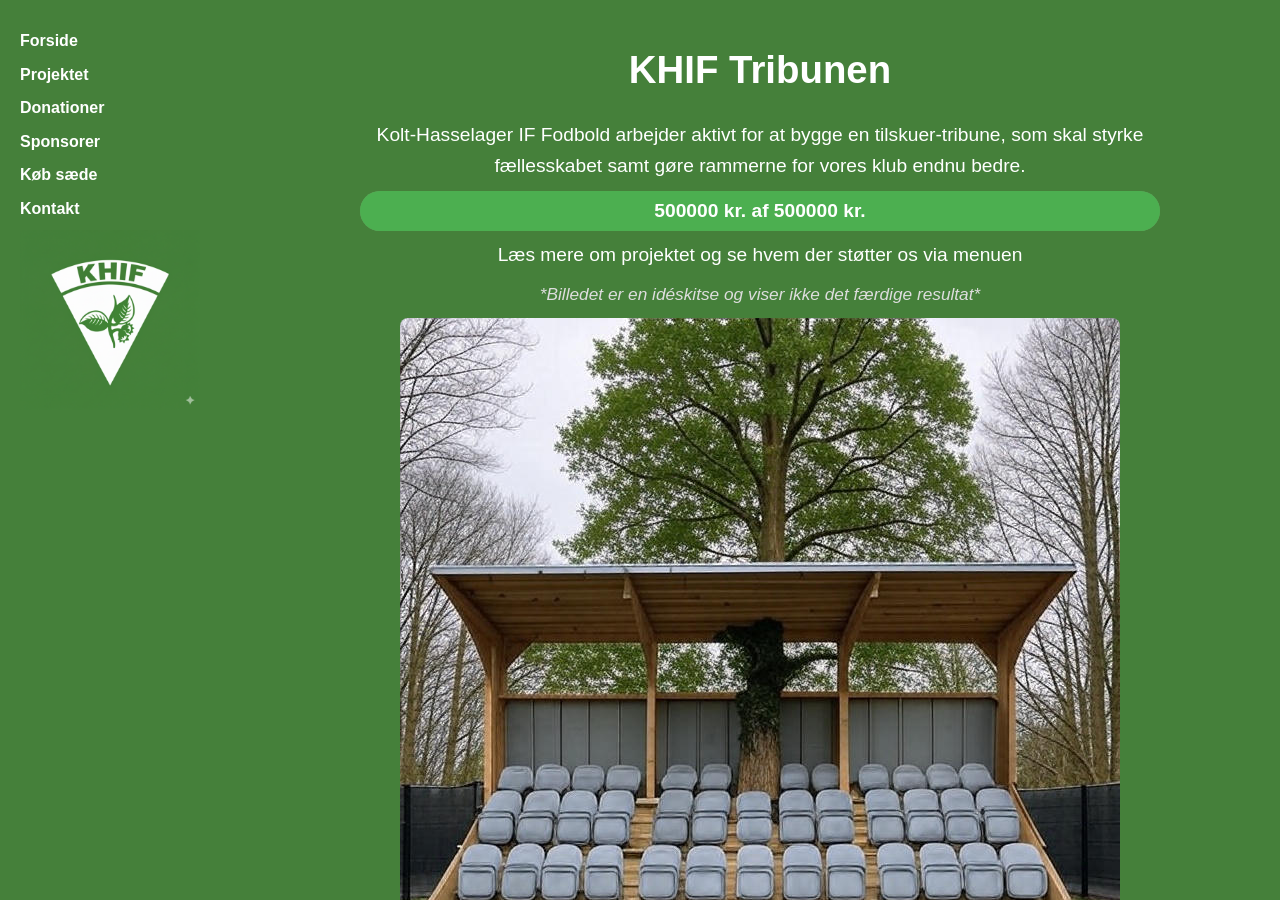
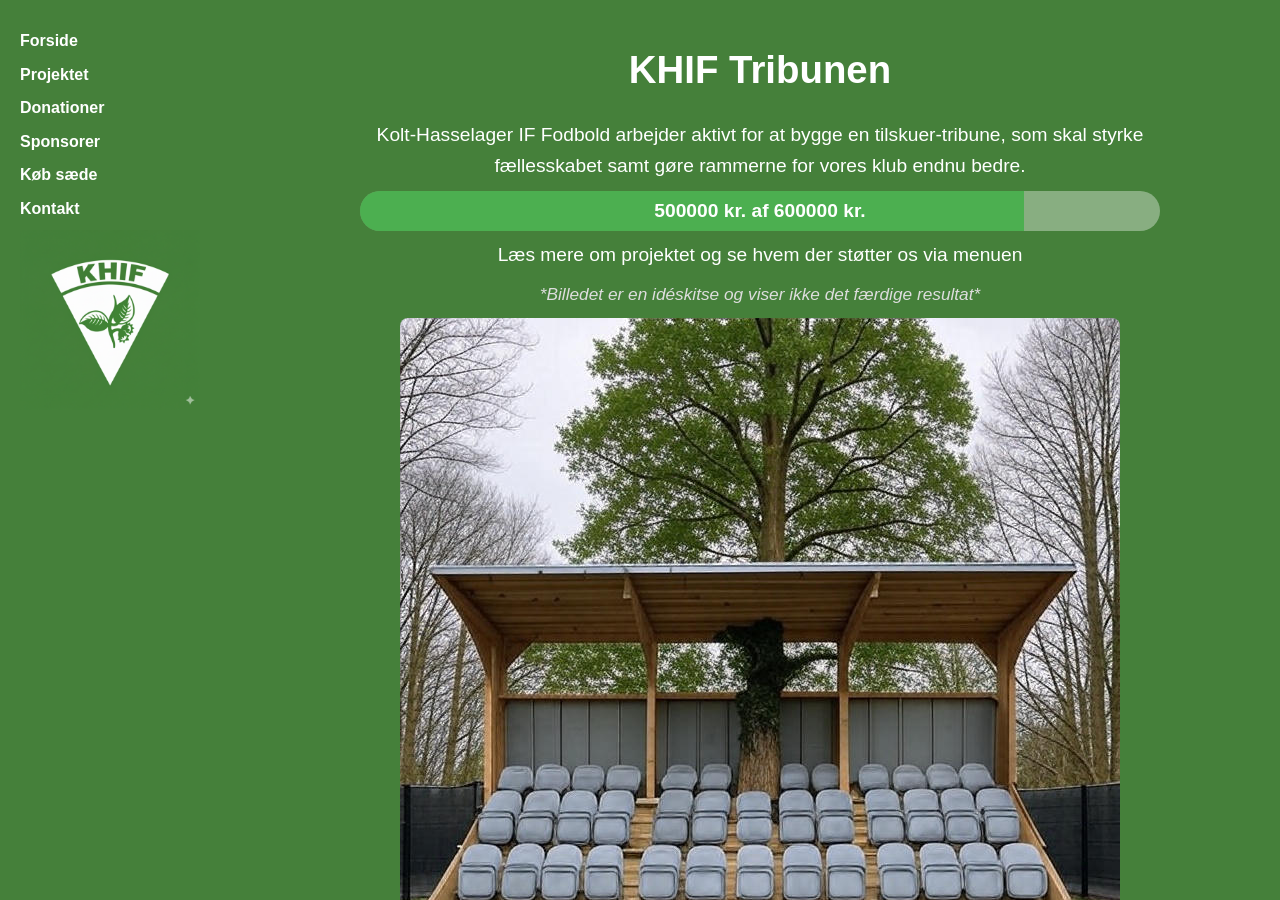
Before and after one commit to msj33/khif-tribune, a Jekyll site: the page built from index.md, in a window 1280 px wide and 900 px high. Built offline with Jekyll 4.4.1, drawn with Linux system fonts in a browser that asks for light colours.

Commit message:
Update index.md

```diff
--- a/index.md
+++ b/index.md
@@ -8,7 +8,7 @@ title: "Forside"
 
   <p>Kolt-Hasselager IF Fodbold arbejder aktivt for at bygge en tilskuer-tribune, som skal styrke fællesskabet samt gøre rammerne for vores klub endnu bedre.</p>
 
-  {% include progressbar.html belob=site.data.donationer.belob total=500000 %}
+  {% include progressbar.html belob=site.data.donationer.belob total=600000 %}
 
   <p>Læs mere om projektet og se hvem der støtter os via menuen</p>
 
```
